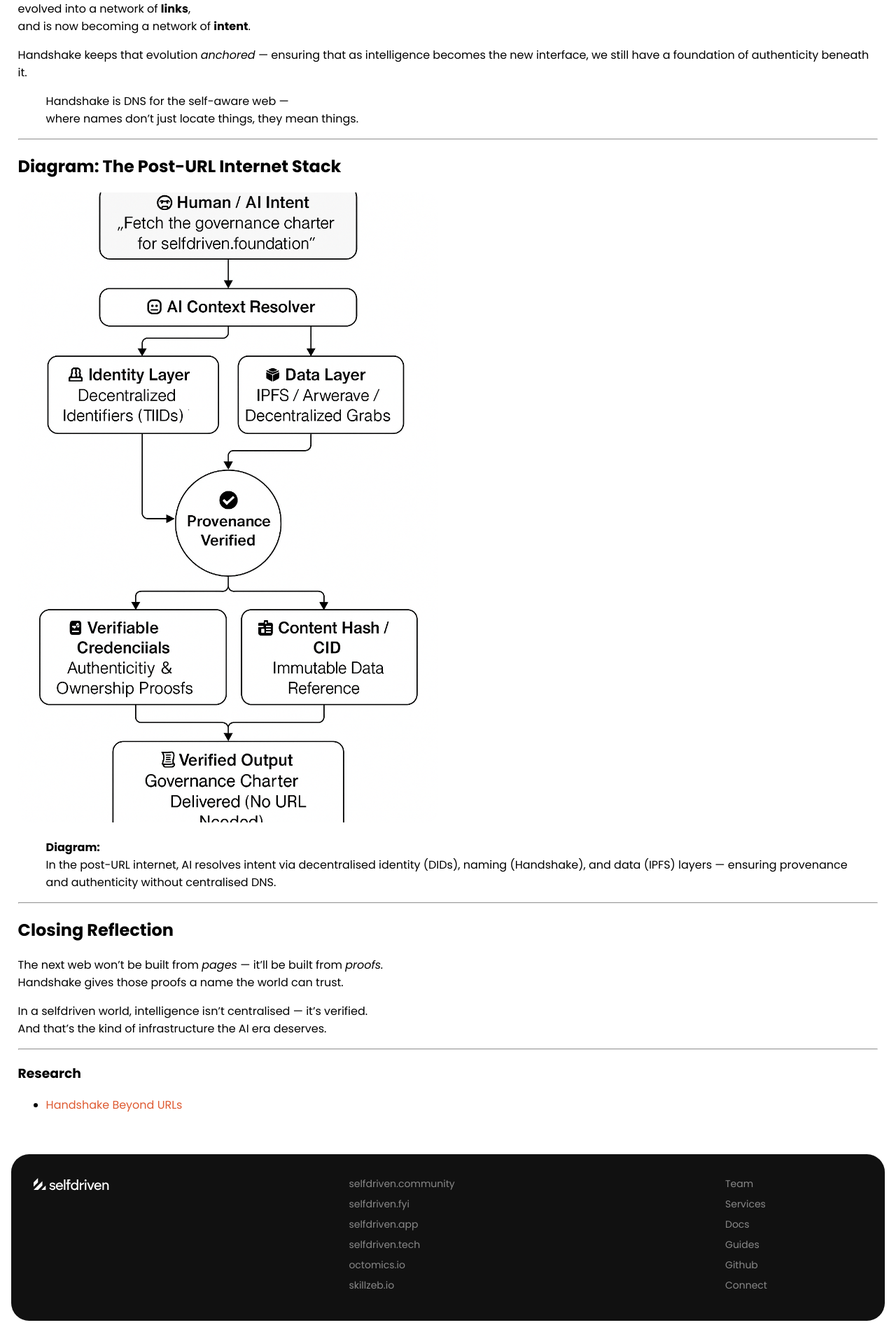
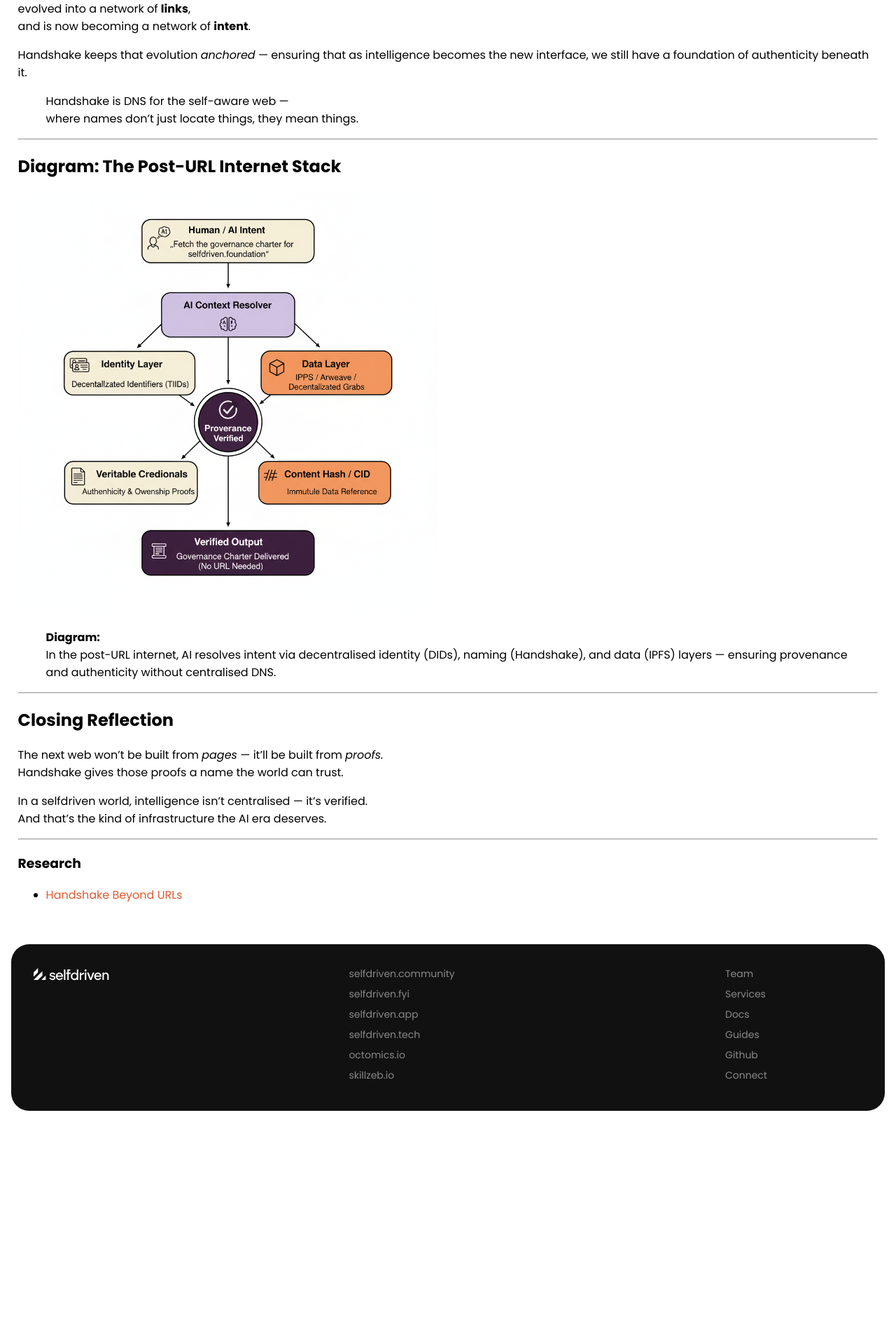
Before and after one commit to selfdriven-foundation/selfdriven-network, a Jekyll site: the page built from docs/pages/infra-interface-research-beyond-urls.md, in a window 1280 px wide. Shown: the part 3092-4995 px from the top of the page at 70% size. Built offline with Jekyll 4.4.1, drawn with Linux system fonts in a browser that asks for light colours; after the commit the page ends 4695 px from its top, so only the background shows below that.

Commit message:
beyond-urls

```diff
--- a/docs/pages/infra-interface-research-beyond-urls.md
+++ b/docs/pages/infra-interface-research-beyond-urls.md
@@ -148,7 +148,7 @@ Handshake keeps that evolution *anchored* — ensuring that as intelligence beco
 
 ## Diagram: The Post-URL Internet Stack
 
-<img src="/images/selfdriven-network-infra-rsearch-beyond-urls.png" style="max-width:600px; border-radius: 20px;">
+<img src="/images/selfdriven-network-infra-research-beyond-urls.png" style="max-width:600px; border-radius: 20px;">
 
 > **Diagram:**
 > In the post-URL internet, AI resolves intent via decentralised identity (DIDs), naming (Handshake), and data (IPFS) layers — ensuring provenance and authenticity without centralised DNS.
```
Also changed, not shown: docs/images/selfdriven-network-infra-research-beyond-urls.png (added), docs/images/selfdriven-network-infra-rsearch-beyond-urls.png (deleted).
